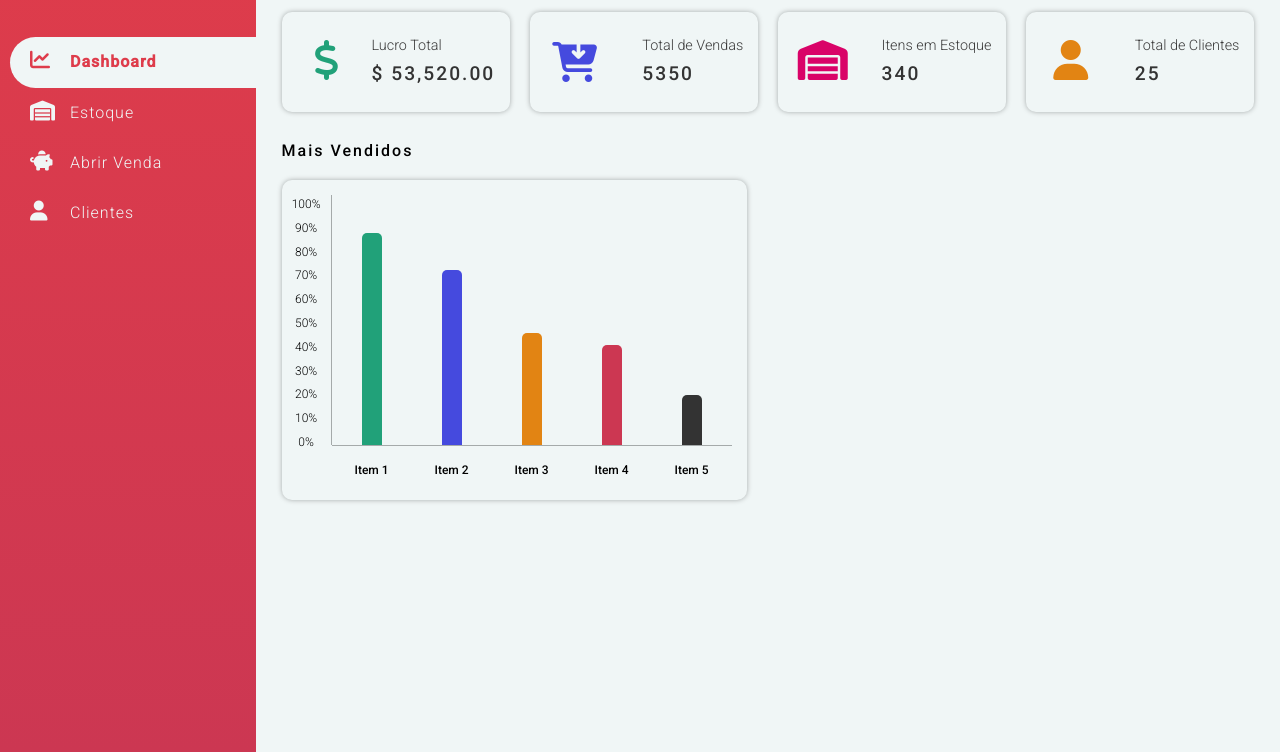
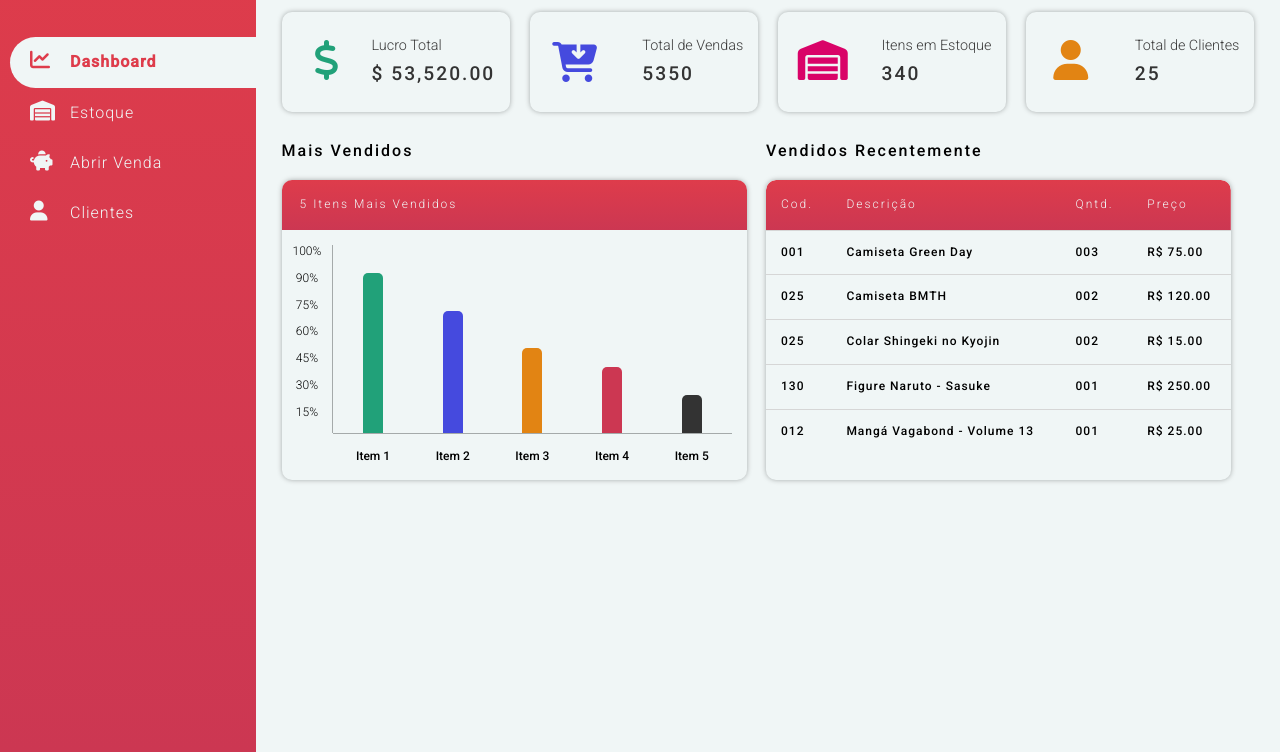
Before and after one commit to ovitormacel/projeto-dashboard, a plain HTML site: page index.html in a window 1280 px wide. Shown: the part 48-800 px from the top of the page. Drawn offline with Linux system fonts and the light colour scheme.

Commit message:
Dashboard HTML, CSS - COMPLETO

```diff
--- a/css/main.css
+++ b/css/main.css
@@ -149,11 +149,12 @@ body{
 /* ---- GRÁFICO ---- */
 
 .grafico_vendas{
-    width: 450px;
+    width: 465px;
     height: 300px;
-    margin-top: 0px;
-    padding: 15px 15px 5px 0px;
+    margin: 0px;
     border-radius: 10px;
+
+    position: relative;
 
     box-shadow: 0 0 5px #a5aaaa;
 
@@ -162,31 +163,48 @@ body{
     grid-template-rows: repeat(6, 1fr);
 }
 
+.grafico_vendas .grafico_title{
+    background-image: linear-gradient(to top, #CC3752, #de3c4b);
+    border-radius: 10px 10px 0 0;
+    padding: 18px;
+    margin-bottom: 15px;
+    box-sizing: border-box;
+    grid-column: 1 / -1;
+}
+.grafico_vendas .grafico_title h4{
+    margin: 0;
+    color: #f0f6f6;
+    font-size: 12px;
+    font-weight: 300;
+    letter-spacing: 2px;
+}
+
 .grafico_vendas .area_grafico{
 
     display: flex;
     align-items: flex-end;
     justify-content: space-around;
+    margin-right: 15px;
 
     grid-column: 2 / -1;
-    grid-row: 1 / 6;
+    grid-row: 2 / 6;
 }
 
 .escala_y{
     border-right: 1px solid #a5aaaa;
+    overflow: hidden;
 
     display: flex;
     flex-direction: column;
-    gap: 4px;
 
-    grid-row: 1 / 6;
+    grid-row: 2 / 6;
 }
 
 .scale{
-    background-color: #f0f6f6;
+    display: block;
+    height: 15%;
     font-size: 12px;
     font-weight: 300;
-    padding: 3px;
     text-align: center;
 }
 
@@ -196,6 +214,7 @@ body{
     display: flex;
     align-items: center;
     justify-content: space-around;
+    margin-right: 15px;
 
     grid-row: 6 / 7;
     grid-column: 2 / -1;
@@ -218,7 +237,7 @@ body{
 }
 .column.dois{
     background-color: #454ADE;
-    height: 70%;
+    height: 65%;
 }
 .column.tres{
     background-color: #E28413;
@@ -226,7 +245,7 @@ body{
 }
 .column.quatro{
     background-color: #CC3752;
-    height: 40%;
+    height: 35%;
 }
 .column.cinco{
     background-color: #333333;
@@ -235,6 +254,67 @@ body{
 
 
 
+
+/* --- TABLE VENDAS --- */
+.table_vendas{
+    width: 465px;
+    height: 300px;
+    margin-top: 0px;
+    border-radius: 10px;
+    box-shadow: 0 0 5px #a5aaaa;
+    overflow: hidden;
+}
+
+.table_vendas table{
+    border-collapse: collapse;
+    width: 100%;
+}
+.table_vendas thead{
+    background-image: linear-gradient(to top, #CC3752, #de3c4b);
+}
+
+.table_vendas th{
+    padding: 15px 15px 15px 15px;
+    height: 50px;
+    text-align: left;
+    box-sizing: border-box;
+
+    color: #f0f6f6;
+    font-size: 12px;
+    font-weight: 300;
+    letter-spacing: 2px;
+}
+.table_vendas th:nth-child(1){
+    border-radius: 10px 0 0 0;
+}
+.table_vendas th:nth-child(4){
+    border-radius: 0 10px 0 0;
+}
+
+.table_vendas tr{
+    border-bottom: 1px solid #d6d6d6;
+
+}
+.table_vendas tr:nth-child(5){
+    border-bottom: none;
+}
+
+.table_vendas td{
+    padding: 15px 15px 15px 15px;
+    text-align: left;
+
+    font-size: 12px;
+    letter-spacing: 1px;
+}
+
+
+
+
+
+.col_analytics{
+    display: flex;
+    gap: 2%;
+}
 .col_analytics h4{
     margin-top: 30px;
 }
--- a/index.html
+++ b/index.html
@@ -67,20 +67,18 @@
         </section>
 
         <div class="col_analytics">
+            <section class="grafico">
                 <h4>Mais Vendidos</h4>
-            <section class="grafico_vendas">
+                <div class="grafico_vendas">
+                    <div class="grafico_title"><h4>5 Itens Mais Vendidos</h4></div>
                     <div class="escala_y">
                         <div class="scale">100%</div>
                         <div class="scale">90%</div>
-                    <div class="scale">80%</div>
-                    <div class="scale">70%</div>
+                        <div class="scale">75%</div>
                         <div class="scale">60%</div>
-                    <div class="scale">50%</div>
-                    <div class="scale">40%</div>
+                        <div class="scale">45%</div>
                         <div class="scale">30%</div>
-                    <div class="scale">20%</div>
-                    <div class="scale">10%</div>
-                    <div class="scale">0%</div>
+                        <div class="scale">15%</div>
                     </div>
 
                     <div class="area_grafico">
@@ -98,6 +96,58 @@
                         <div class="item">Item 4</div>
                         <div class="item">Item 5</div>
                     </div>
+                </div>
+            </section>
+
+            <section class="table">
+                <h4>Vendidos Recentemente</h4>
+                <div class="table_vendas">
+                    <table>
+                        <thead>
+                            <th>Cod.</th>
+                            <th>Descrição</th>
+                            <th>Qntd.</th>
+                            <th>Preço</th>
+                        </thead>
+
+                        <tbody>
+                            <tr>
+                                <td>001</td>
+                                <td>Camiseta Green Day</td>
+                                <td>003</td>
+                                <td>R$ 75.00</td>
+                            </tr>
+
+                            <tr>
+                                <td>025</td>
+                                <td>Camiseta BMTH</td>
+                                <td>002</td>
+                                <td>R$ 120.00</td>
+                            </tr>
+
+                            <tr>
+                                <td>025</td>
+                                <td>Colar Shingeki no Kyojin</td>
+                                <td>002</td>
+                                <td>R$ 15.00</td>
+                            </tr>
+
+                            <tr>
+                                <td>130</td>
+                                <td>Figure Naruto - Sasuke</td>
+                                <td>001</td>
+                                <td>R$ 250.00</td>
+                            </tr>
+
+                            <tr>
+                                <td>012</td>
+                                <td>Mangá Vagabond - Volume 13</td>
+                                <td>001</td>
+                                <td>R$ 25.00</td>
+                            </tr>
+                        </tbody>
+                    </table>
+                </div>
             </section>
         </div>
     </main>
```
Also changed, not shown: 1 other file. Lines whose indentation alone changed are shown as unchanged.
